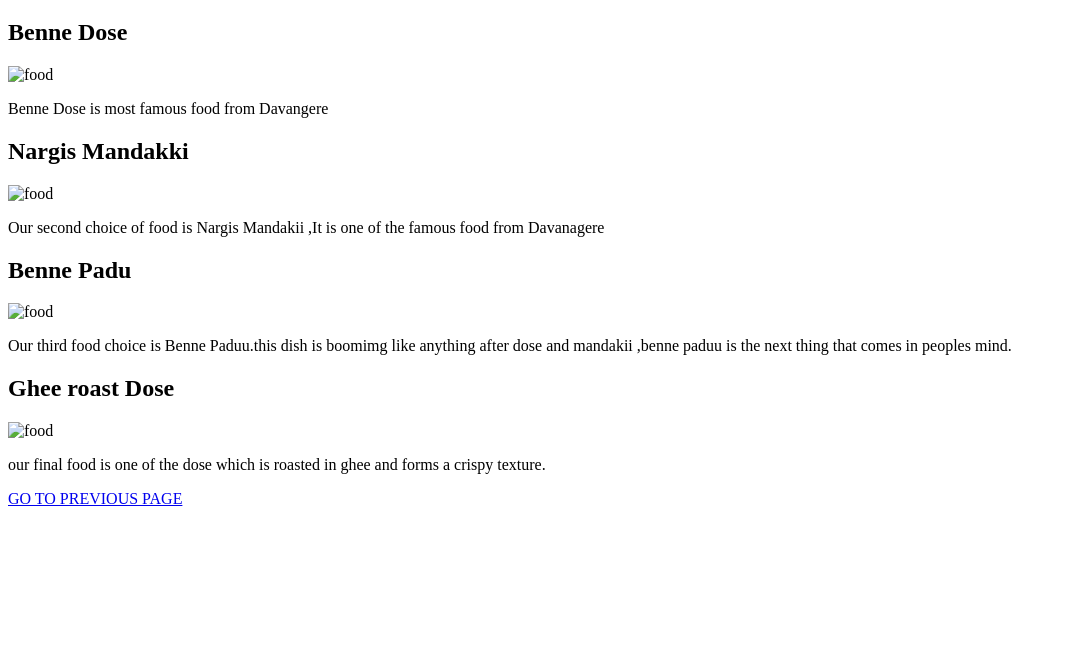
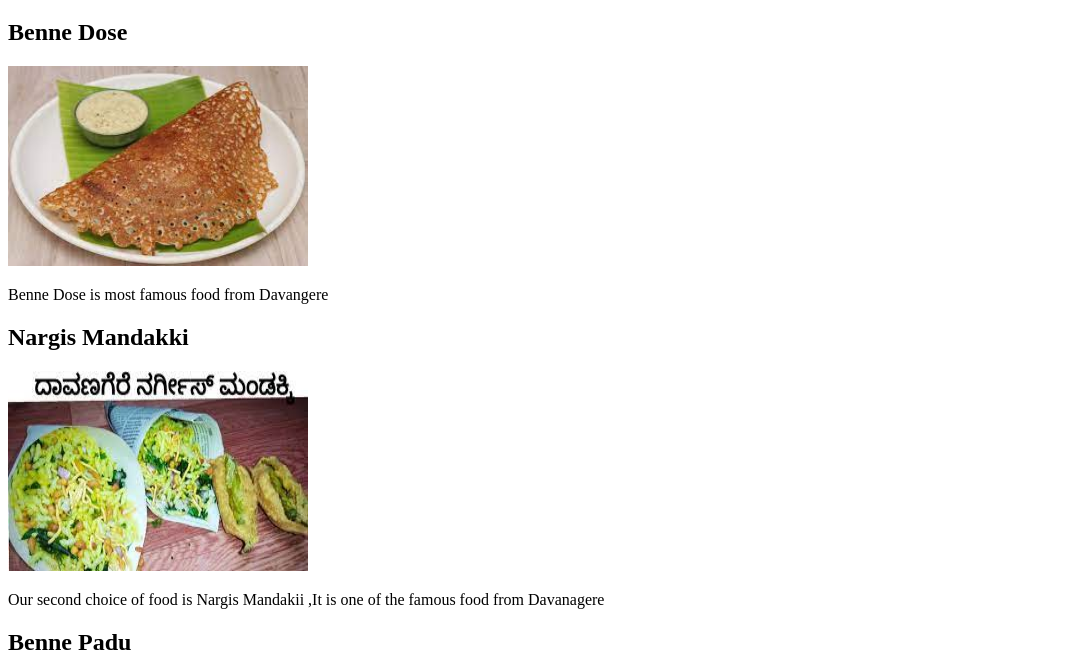
Before and after one commit to UV369/foodwalk, a plain HTML site: page page2.html in a window 1280 px wide. Shown: the part 61-733 px from the top of the page, without its empty margins (0-1066 px from the left). Drawn offline with Linux system fonts and the light colour scheme; the site is published under a folder, as on GitHub Pages, so addresses that start at the root find nothing.

Commit message:
Update page2.html

```diff
--- a/page2.html
+++ b/page2.html
@@ -13,7 +13,7 @@
         <h2>
             Benne Dose<br>
         </h2>
-        <img src="/benne dose.jpg" height="200" width="300" alt="food"/>
+        <img src="./benne dose.jpg" height="200" width="300" alt="food"/>
         <p>
             Benne Dose is most famous food from Davangere
 
@@ -25,7 +25,7 @@
     <h2>
              Nargis Mandakki<br>
     </h2>
-    <img src="/nargis mandakii.jpg" height="200" width="300" alt="food"/>
+    <img src="./nargis mandakii.jpg" height="200" width="300" alt="food"/>
     <p>
         Our second choice of food is Nargis Mandakii ,It is one of
         the famous food from Davanagere
@@ -33,7 +33,7 @@
     <h2>
         Benne Padu<br>
     </h2>
-    <img src="/benne paduu.jpg" height="200" width="300" alt="food"/>
+    <img src="./benne paduu.jpg" height="200" width="300" alt="food"/>
     <p>
         Our third food choice is Benne Paduu.this dish is boomimg like anything
         after dose and mandakii ,benne paduu is the next thing that comes in
@@ -42,13 +42,13 @@
     <h2>
         Ghee roast Dose<br>
     </h2>
-    <img src="/ghee roast dose.jpg" height="200" width="300" alt="food"/>
+    <img src="./ghee roast dose.jpg" height="200" width="300" alt="food"/>
     <p>
         our final food is one of the dose which is roasted in ghee and forms
         a crispy texture.
     </p>
 </p>
-<a href="/foodwalk.html">GO TO PREVIOUS PAGE</a>
+<a href="./foodwalk.html">GO TO PREVIOUS PAGE</a>
 
 </body>
 </html>
```
